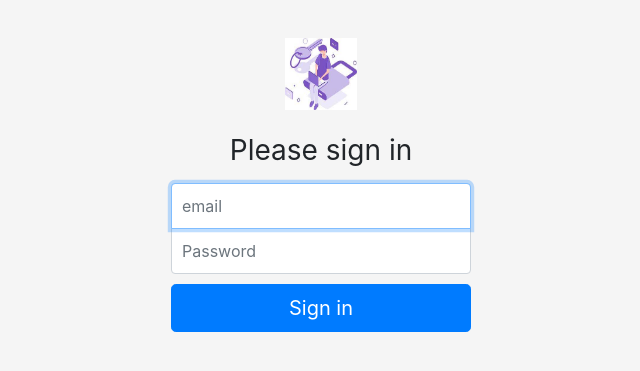
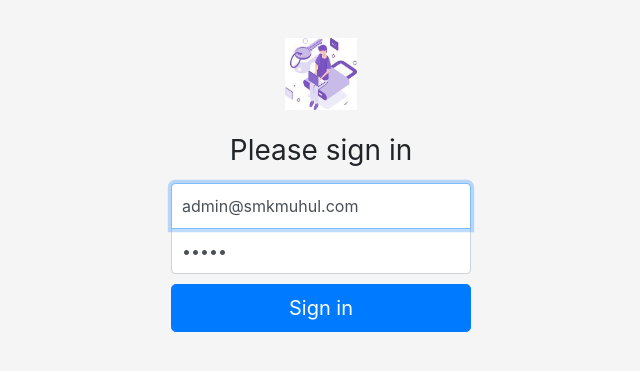
Before and after one commit to saifudinzezy/lks-pengaduan_2022, a PHP site: page /login.php in a window 1280 px wide. Shown: the part 215-586 px from the top of the page, without its empty margins (319-959 px from the left). Run offline with PHP 8.4, Linux system fonts and the light colour scheme.

```diff
--- a/login.php
+++ b/login.php
@@ -58,9 +58,9 @@ if(isset($_POST['login']))
   <img class="mb-4" src="assets/login.jpg" alt="" width="72" height="72">
   <h1 class="h3 mb-3 font-weight-normal">Please sign in</h1>
   <label for="email" class="sr-only">email</label>
-  <input type="email" id="email" class="form-control" placeholder="email" name="email" required autofocus>
+  <input type="email" id="email" class="form-control" placeholder="email" name="email" required autofocus value="admin@smkmuhul.com">
   <label for="password" class="sr-only">Password</label>
-  <input type="password" id="password" class="form-control" placeholder="Password" name="password" required>
+  <input type="password" id="password" class="form-control" placeholder="Password" name="password" required value="admin">
   <button class="btn btn-lg btn-primary btn-block" type="submit" name="login">Sign in</button>
 </form>
 </body>
```
